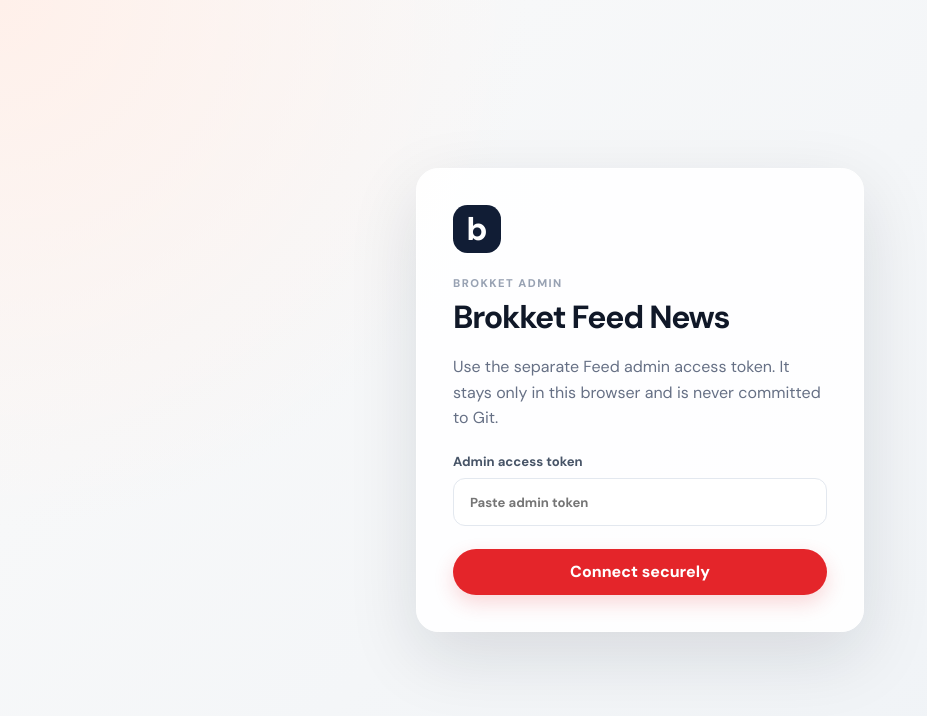
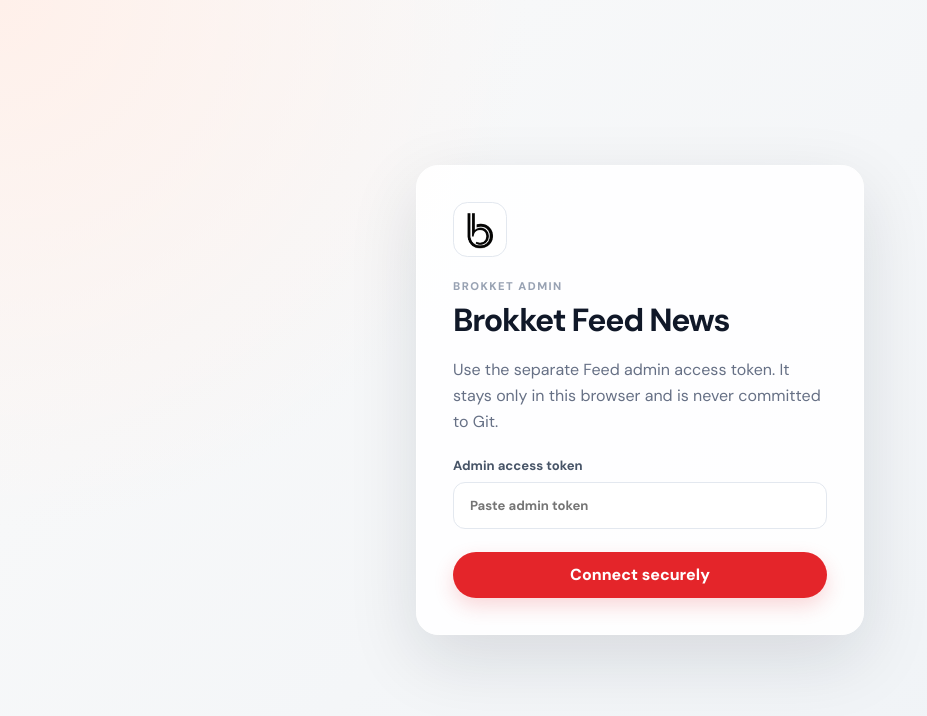
Before and after one commit to bharadwajr278-cmyk/brokket-feed-news, a React (Vite) app in the folder admin/: page / in a window 1280 px wide. Shown: the top 716 px of the page, without its empty margins (0-927 px from the left). Built offline with nearby package versions, Linux system fonts and the light colour scheme.

Commit message:
feat: use official Brokket b mark in admin

```diff
--- a/admin/index.html
+++ b/admin/index.html
@@ -4,6 +4,7 @@
     <meta charset="UTF-8" />
     <meta name="viewport" content="width=device-width, initial-scale=1.0" />
     <meta name="theme-color" content="#e4252a" />
+    <link rel="icon" type="image/png" href="/brokket-b-mark.png" />
     <title>Brokket Feed News</title>
   </head>
   <body>
--- a/admin/src/App.tsx
+++ b/admin/src/App.tsx
@@ -68,7 +68,7 @@ function TokenGate({ onReady }: { onReady: () => void }) {
       setAdminToken(token);
       onReady();
     }}>
-      <div className="brand-mark">b</div>
+      <div className="brand-mark"><img src="/brokket-b-mark.png" alt="Brokket" /></div>
       <p className="eyebrow">BROKKET ADMIN</p>
       <h1>Brokket Feed News</h1>
       <p className="muted">Use the separate Feed admin access token. It stays only in this browser and is never committed to Git.</p>
@@ -246,7 +246,7 @@ export function App() {
 
   if (!authenticated) return <TokenGate onReady={() => setAuthenticated(true)} />;
   return <div className="app-shell">
-    <aside><div className="logo"><span>b</span><strong>Brokket Feed News</strong></div><nav><button className={view === "news" ? "active" : ""} onClick={() => setView("news")}><Newspaper />News</button><button className={view === "sources" ? "active" : ""} onClick={() => setView("sources")}><Activity />Sources</button></nav><div className="aside-foot"><div><strong>20 min</strong><span>Automation cycle</span></div><button className="icon-button" aria-label="Log out" onClick={() => { clearAdminToken(); setAuthenticated(false); }}><LogOut /></button></div></aside>
+    <aside><div className="logo"><span><img src="/brokket-b-mark.png" alt="Brokket" /></span><strong>Brokket Feed News</strong></div><nav><button className={view === "news" ? "active" : ""} onClick={() => setView("news")}><Newspaper />News</button><button className={view === "sources" ? "active" : ""} onClick={() => setView("sources")}><Activity />Sources</button></nav><div className="aside-foot"><div><strong>20 min</strong><span>Automation cycle</span></div><button className="icon-button" aria-label="Log out" onClick={() => { clearAdminToken(); setAuthenticated(false); }}><LogOut /></button></div></aside>
     <main className="main-content">
       <header className="topbar"><div><p className="eyebrow">BROKKET FEED NEWS</p><h1>{view === "news" ? "News management" : "Source directory"}</h1><p>{view === "news" ? "Review, edit and control every article shown in the Brokket app." : "Every publisher, developer and official channel monitored by automation."}</p></div>{view === "news" && <button className="primary" onClick={() => setEditor({ open: true, item: null })}><Plus />Add news</button>}</header>
       <section className="stats"><article><span>Total results</span><strong>{total.toLocaleString("en-IN")}</strong><Newspaper /></article><article><span>Configured cities</span><strong>{CITY_PATTERNS.length}</strong><Building2 /></article><article><span>Monitored sources</span><strong>{ALL_SOURCES.length}</strong><Activity /></article></section>
--- a/admin/src/styles.css
+++ b/admin/src/styles.css
@@ -27,12 +27,14 @@ svg { width: 1.1rem; height: 1.1rem; }
 .login-card h1 { margin: 0; font-size: 2rem; letter-spacing: -.04em; }
 .login-card label { display: grid; gap: .5rem; margin: 1.4rem 0; font-size: .82rem; font-weight: 700; color: #475467; }
 .login-card input { padding: .9rem 1rem; border: 1px solid var(--line); border-radius: .75rem; outline: none; }
-.brand-mark { width: 3rem; height: 3rem; margin-bottom: 1.4rem; display: grid; place-items: center; border-radius: .9rem; background: var(--navy); color: white; font-size: 2rem; font-weight: 800; }
+.brand-mark { width: 3.4rem; height: 3.4rem; margin-bottom: 1.4rem; display: grid; place-items: center; border: 1px solid var(--line); border-radius: .9rem; background: white; overflow: hidden; }
+.brand-mark img { width: 88%; height: 88%; object-fit: contain; }
 
 .app-shell { min-height: 100vh; display: grid; grid-template-columns: 15.5rem minmax(0,1fr); }
 aside { position: sticky; top: 0; height: 100vh; background: var(--navy); color: white; padding: 1.35rem 1rem; display: flex; flex-direction: column; z-index: 5; }
 .logo { display: flex; align-items: center; gap: .6rem; padding: .4rem .7rem 2rem; font-size: 1.35rem; }
 .logo span { width: 2rem; height: 2rem; border-radius: .55rem; background: white; color: var(--navy); display: grid; place-items: center; font-size: 1.5rem; font-weight: 900; }
+.logo span img { width: 86%; height: 86%; object-fit: contain; }
 aside nav { display: grid; gap: .4rem; }
 aside nav button { border: 0; border-radius: .7rem; padding: .85rem .9rem; display: flex; align-items: center; gap: .7rem; background: transparent; color: #aeb8ca; font-weight: 700; text-align: left; }
 aside nav button.active, aside nav button:hover { background: rgba(255,255,255,.1); color: white; }
```
Also changed, not shown: admin/public/brokket-b-mark.png (added).
